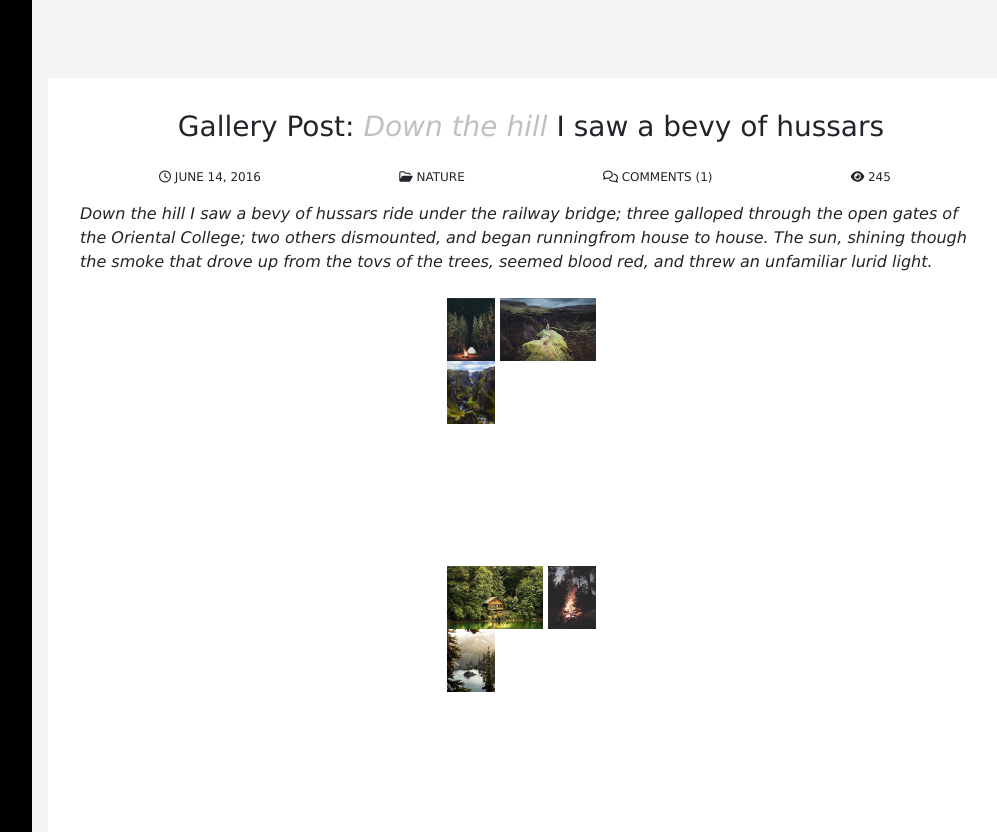
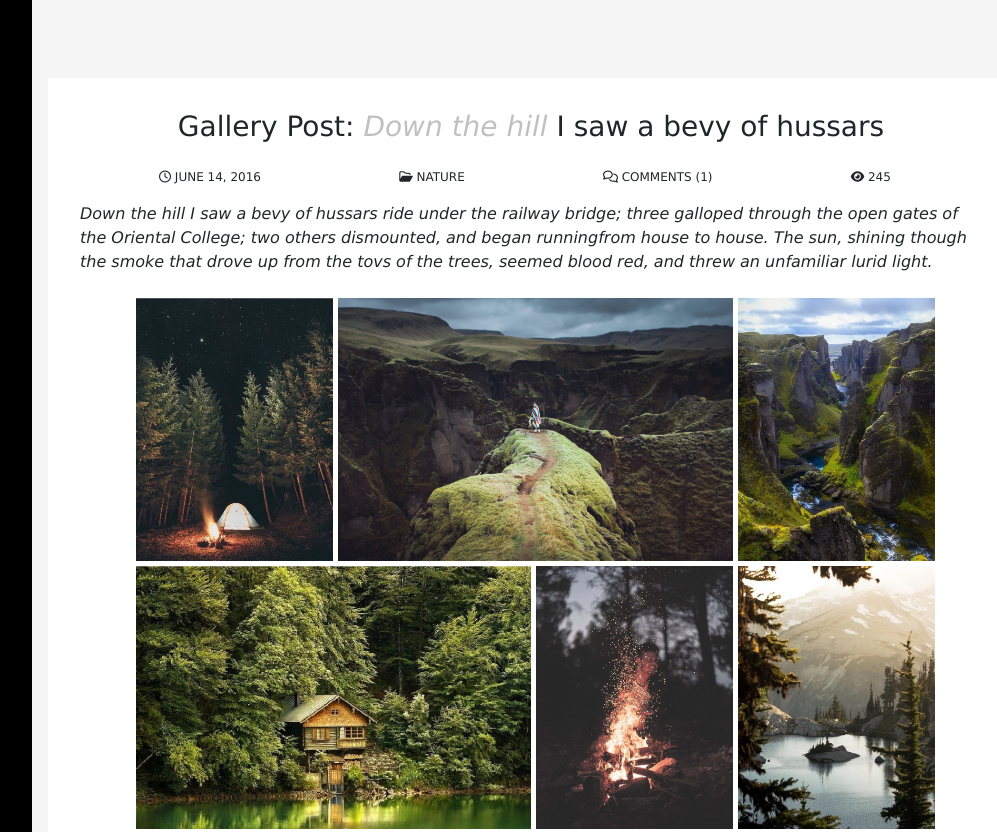
Before and after one commit to melioraspero24/Burger-menu, a plain HTML site: page index.html in a window 1280 px wide. Shown: the part 944-1776 px from the top of the page, without its empty margins (250-1247 px from the left). Drawn offline with nearby package versions, Linux system fonts and the light colour scheme.

Commit message:
Update style.css

```diff
--- a/style.css
+++ b/style.css
@@ -220,12 +220,10 @@
 
        .i1, .i3, .i5, .i6 {
          width: 24%;
-         height: 24%;
        }
 
        .i2, .i4 {
          width: 48%;
-         height: 24%;
        }
 
 
```
